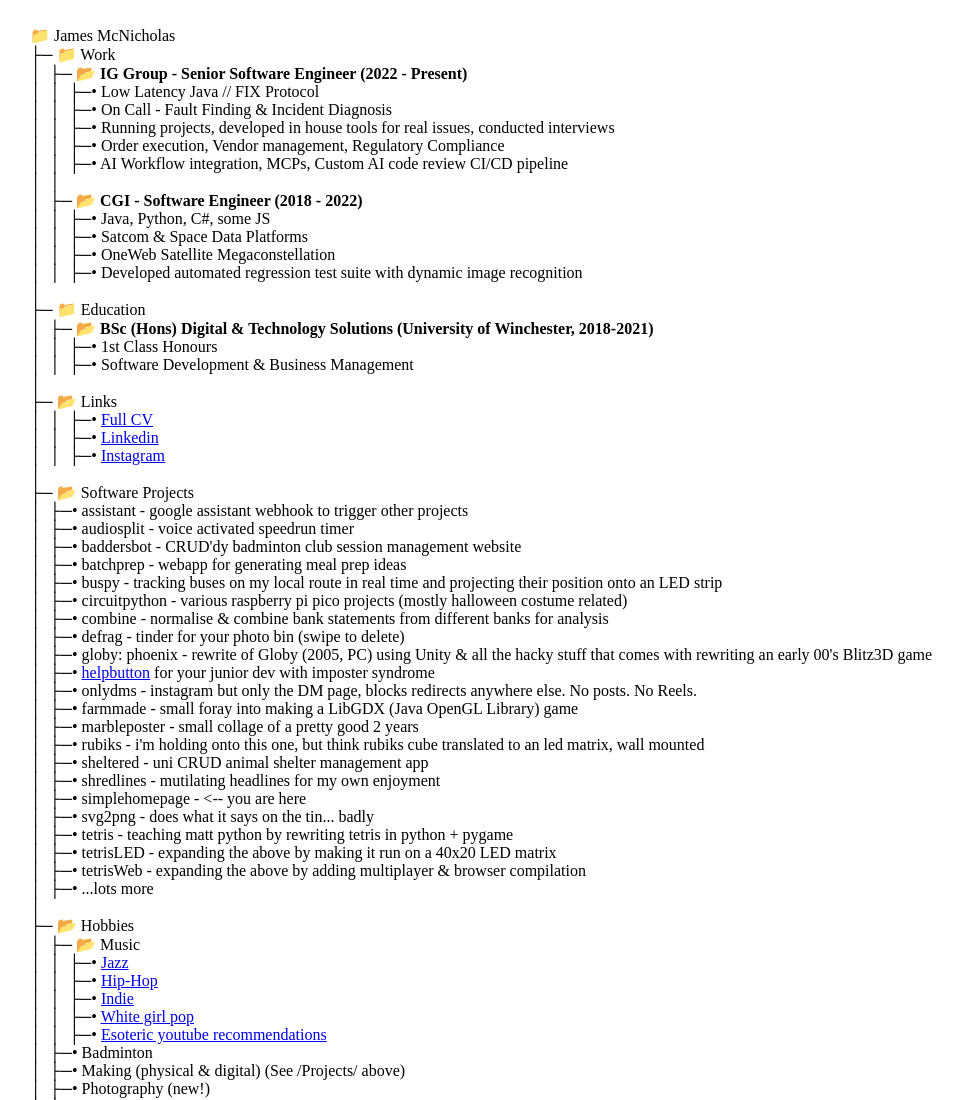
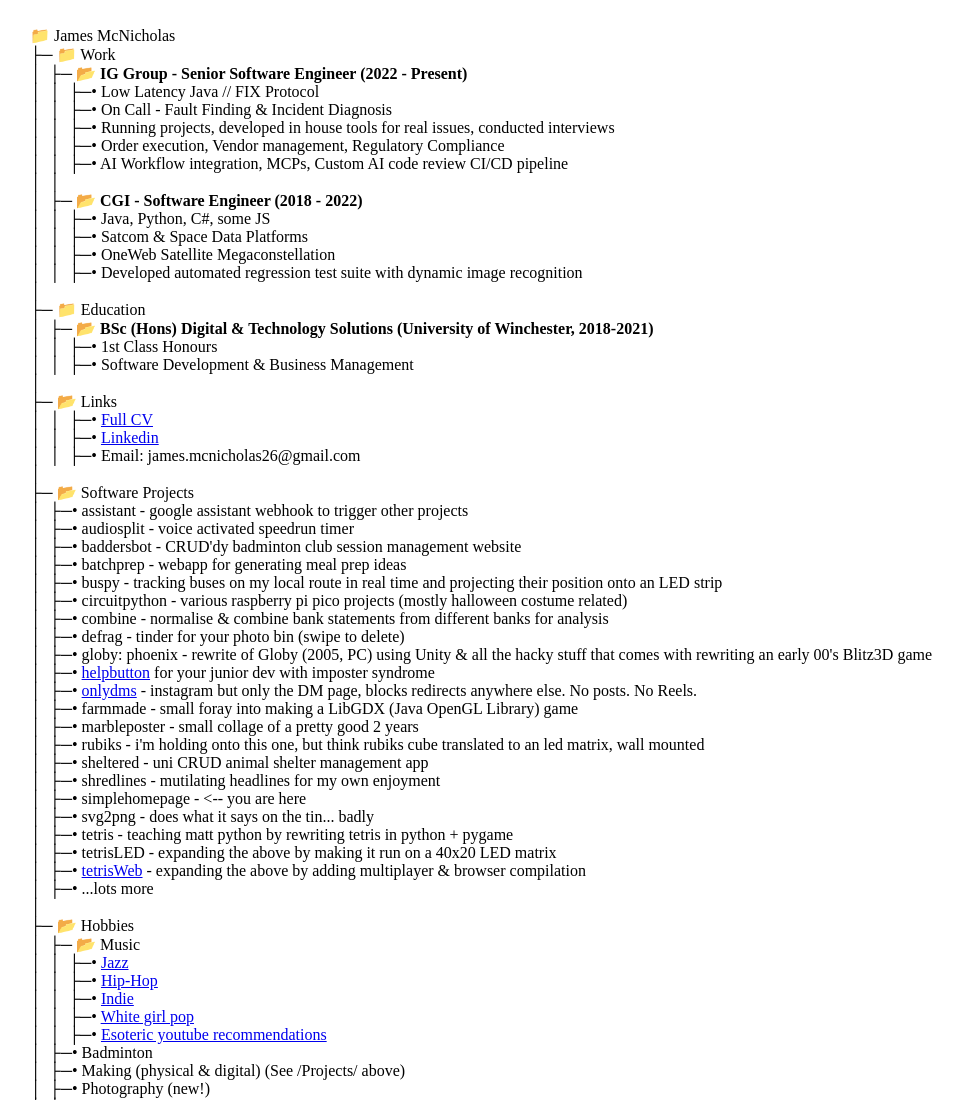
Before and after one commit to jamesmcnicholas/homepage, a plain HTML site: page index.html in a window 1280 px wide. Shown: the top 1100 px of the page, without its empty margins (10-973 px from the left). Drawn offline with Linux system fonts and the light colour scheme.

Commit message:
Update a few links

```diff
--- a/index.html
+++ b/index.html
@@ -23,7 +23,7 @@
         ├─ 📂 Links
         │  │  ├─• <a href="CV_2025.pdf">Full CV</a>
         │  │  ├─• <a href="https://www.linkedin.com/in/james-mcnicholas-14363a158/">Linkedin</a>
-        │  │  ├─• <a href="https://www.instagram.com/james_mcnicholas/">Instagram</a>
+        │  │  ├─• Email: james.mcnicholas26@gmail.com
         │
         ├─ 📂 Software Projects
         │  ├─• assistant - google assistant webhook to trigger other projects
@@ -36,7 +36,7 @@
         │  ├─• defrag - tinder for your photo bin (swipe to delete)
         │  ├─• globy: phoenix - rewrite of Globy (2005, PC) using Unity & all the hacky stuff that comes with rewriting an early 00's Blitz3D game
         │  ├─• <a href="helpbutton.html">helpbutton</a> for your junior dev with imposter syndrome
-        │  ├─• onlydms - instagram but only the DM page, blocks redirects anywhere else. No posts. No Reels.
+        │  ├─• <a href="https://github.com/jamesmcnicholas/onlydms">onlydms</a> - instagram but only the DM page, blocks redirects anywhere else. No posts. No Reels.
         │  ├─• farmmade - small foray into making a LibGDX (Java OpenGL Library) game
         │  ├─• marbleposter - small collage of a pretty good 2 years
         │  ├─• rubiks - i'm holding onto this one, but think rubiks cube translated to an led matrix, wall mounted
@@ -46,7 +46,7 @@
         │  ├─• svg2png - does what it says on the tin... badly
         │  ├─• tetris - teaching matt python by rewriting tetris in python + pygame
         │  ├─• tetrisLED - expanding the above by making it run on a 40x20 LED matrix
-        │  ├─• tetrisWeb - expanding the above by adding multiplayer & browser compilation
+        │  ├─• <a href="https://github.com/jamesmcnicholas/objectris">tetrisWeb</a> - expanding the above by adding multiplayer & browser compilation
         │  ├─• ...lots more
         │
         ├─ 📂 Hobbies
```
